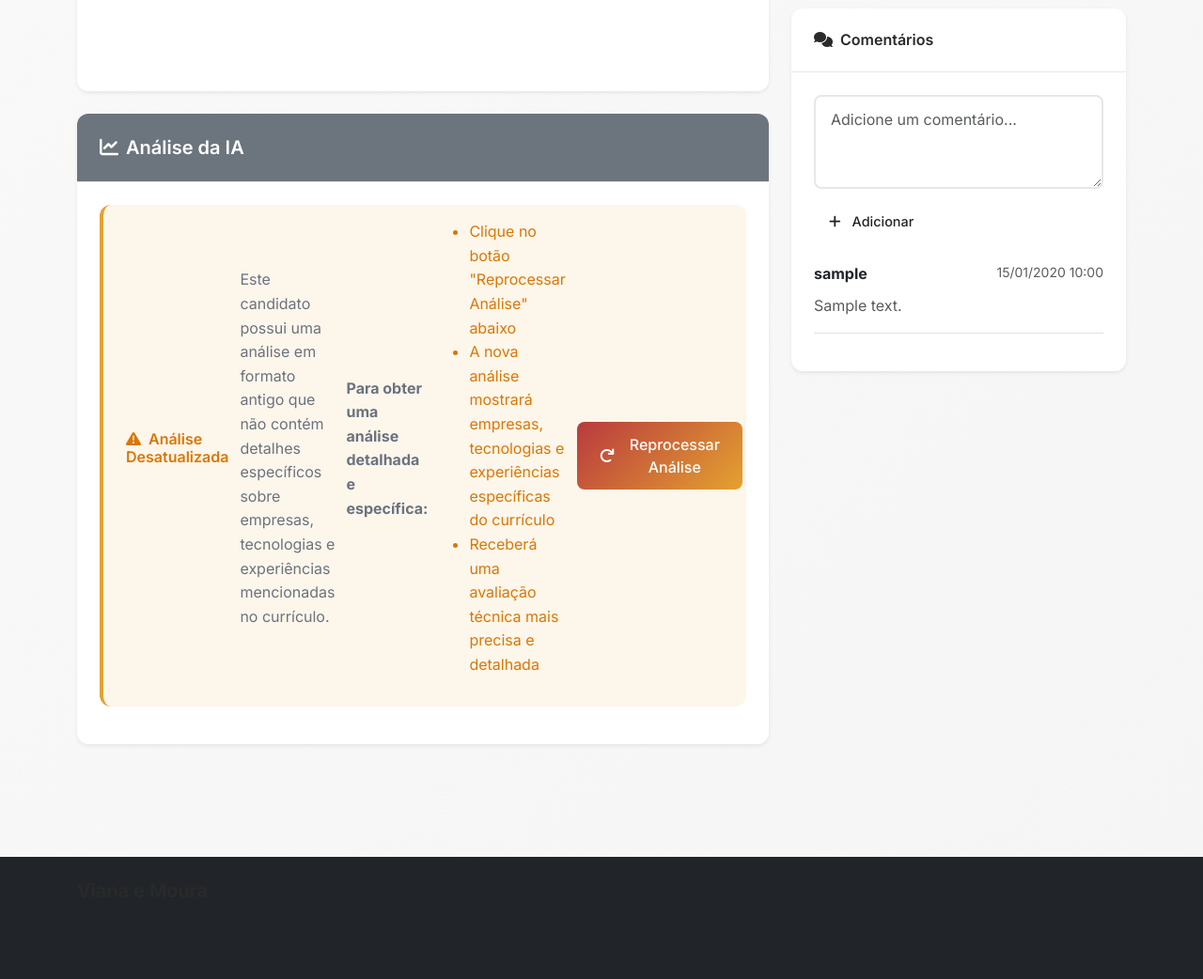
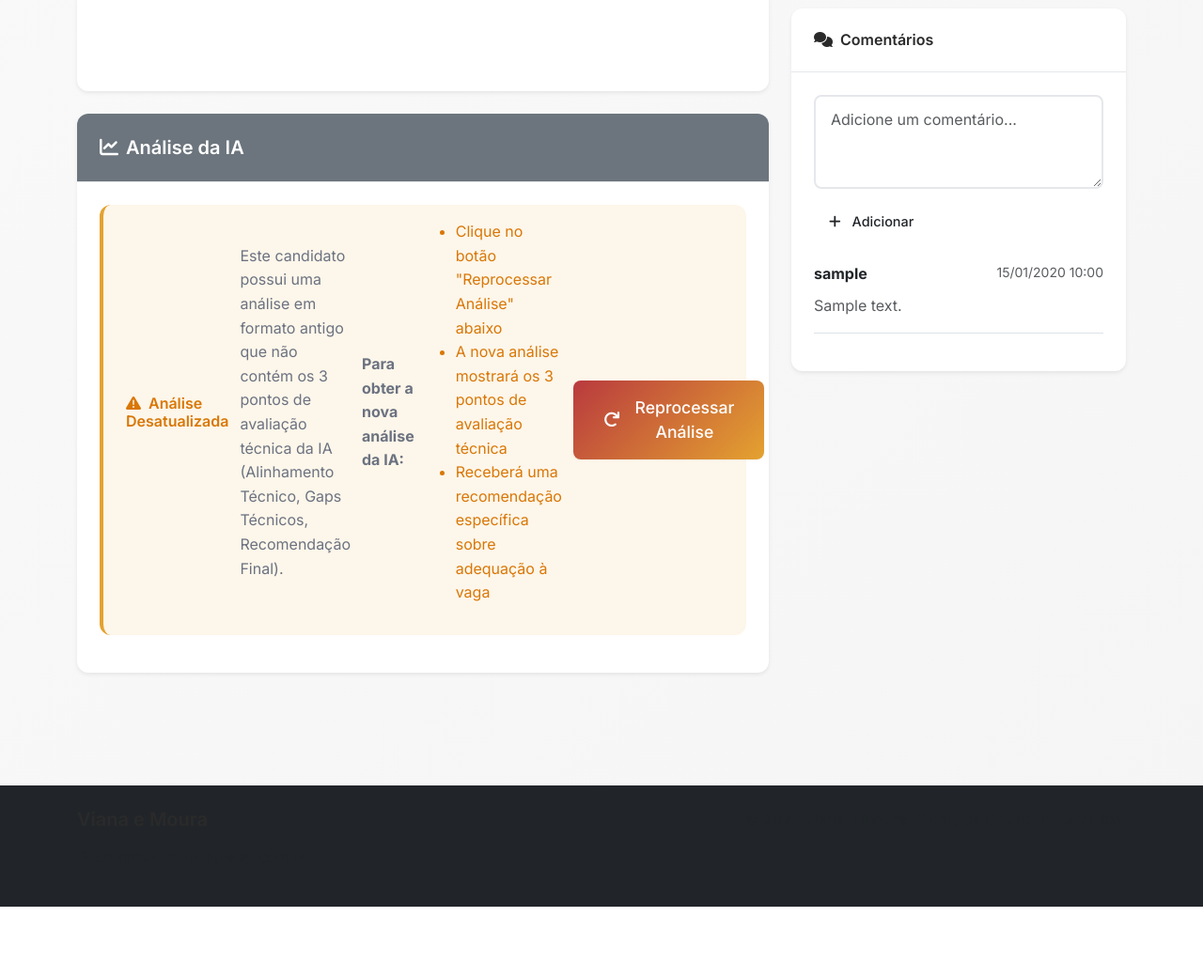
Before and after one commit to Niceasvini/VM-GepApplication, a Flask app: page /candidates/1 in a window 1280 px wide. Shown: the part 782-1824 px from the top of the page at 94% size. After the commit the page ends 1747 px from the top, so only its background shows below. Run offline with Flask 3, Linux system fonts and the light colour scheme; a user stored in the database is signed in; tables that the repository leaves empty hold one stand-in row (values such as "Sample post"); some libraries are stand-ins or nearby versions.

Commit message:
Update the candidate analysis to show the AI's technical assessment
Updates the outdated candidate analysis message in detail.html.

Replit-Commit-Author: Agent
Replit-Commit-Session-Id: 358daac4-4ee2-43c6-a435-7baadb7511f8
Replit-Commit-Screenshot-Url: https://storage.googleapis.com/screenshot-production-us-central1/2a49a21f-cfaf-43ef-9848-9f9ae9eb97d6/9f4f7b47-8bfa-4008-9f63-b967bd8a53e6.jpg

```diff
--- a/templates/candidates/detail.html
+++ b/templates/candidates/detail.html
@@ -186,15 +186,15 @@
                                     <h6 class="alert-heading">
                                         <i class="fas fa-exclamation-triangle me-2"></i>Análise Desatualizada
                                     </h6>
-                                    <p class="mb-3">Este candidato possui uma análise em formato antigo que não contém detalhes específicos sobre empresas, tecnologias e experiências mencionadas no currículo.</p>
-                                    <p class="mb-3"><strong>Para obter uma análise detalhada e específica:</strong></p>
+                                    <p class="mb-3">Este candidato possui uma análise em formato antigo que não contém os 3 pontos de avaliação técnica da IA (Alinhamento Técnico, Gaps Técnicos, Recomendação Final).</p>
+                                    <p class="mb-3"><strong>Para obter a nova análise da IA:</strong></p>
                                     <ul class="mb-3">
                                         <li>Clique no botão "Reprocessar Análise" abaixo</li>
-                                        <li>A nova análise mostrará empresas, tecnologias e experiências específicas do currículo</li>
-                                        <li>Receberá uma avaliação técnica mais precisa e detalhada</li>
+                                        <li>A nova análise mostrará os 3 pontos de avaliação técnica</li>
+                                        <li>Receberá uma recomendação específica sobre adequação à vaga</li>
                                     </ul>
                                     <div class="text-center">
-                                        <button type="button" class="btn btn-primary" onclick="reprocessCandidate({{ candidate.id }})">
+                                        <button type="button" class="btn btn-primary btn-lg" onclick="reprocessCandidate({{ candidate.id }})">
                                             <i class="fas fa-redo me-2"></i>Reprocessar Análise
                                         </button>
                                     </div>
```
Also changed, not shown: attached_assets/Captura de Tela 2025-07-12 às 21.46.20_1752353182674.png (added).
